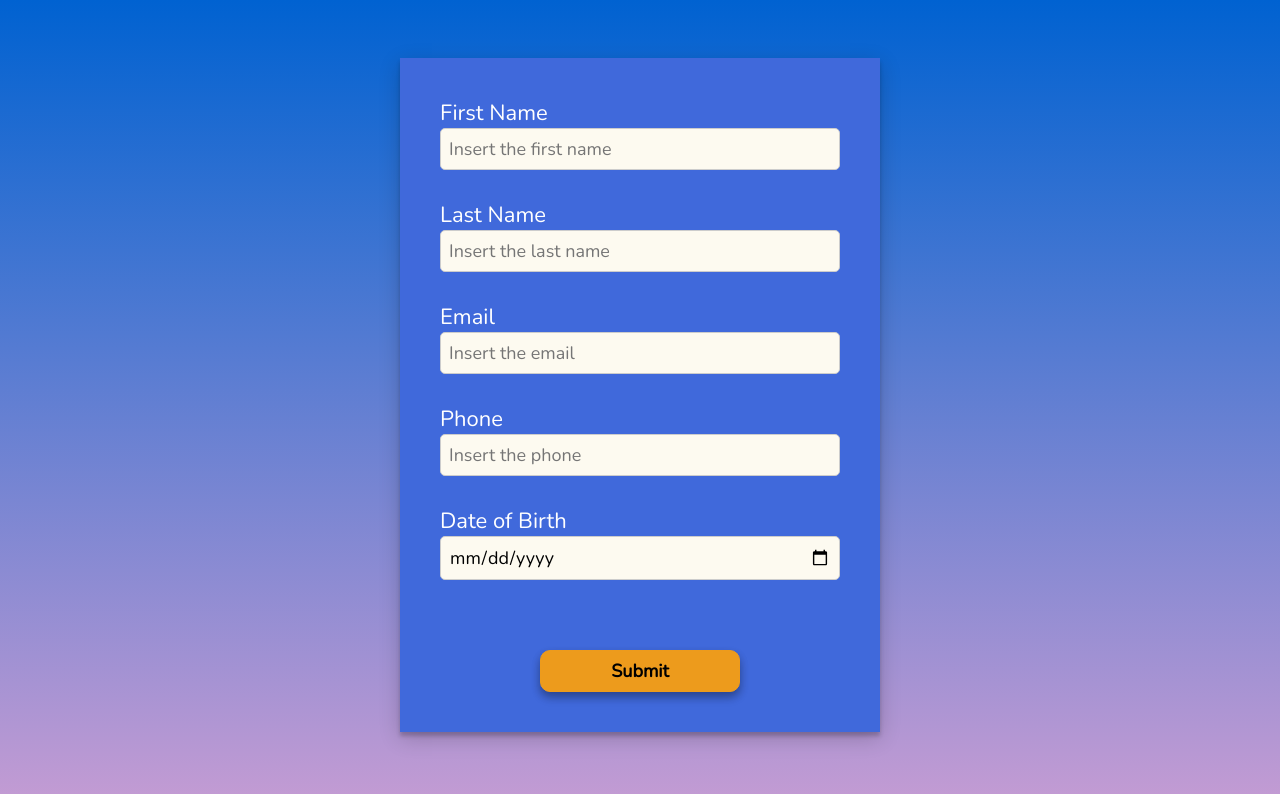
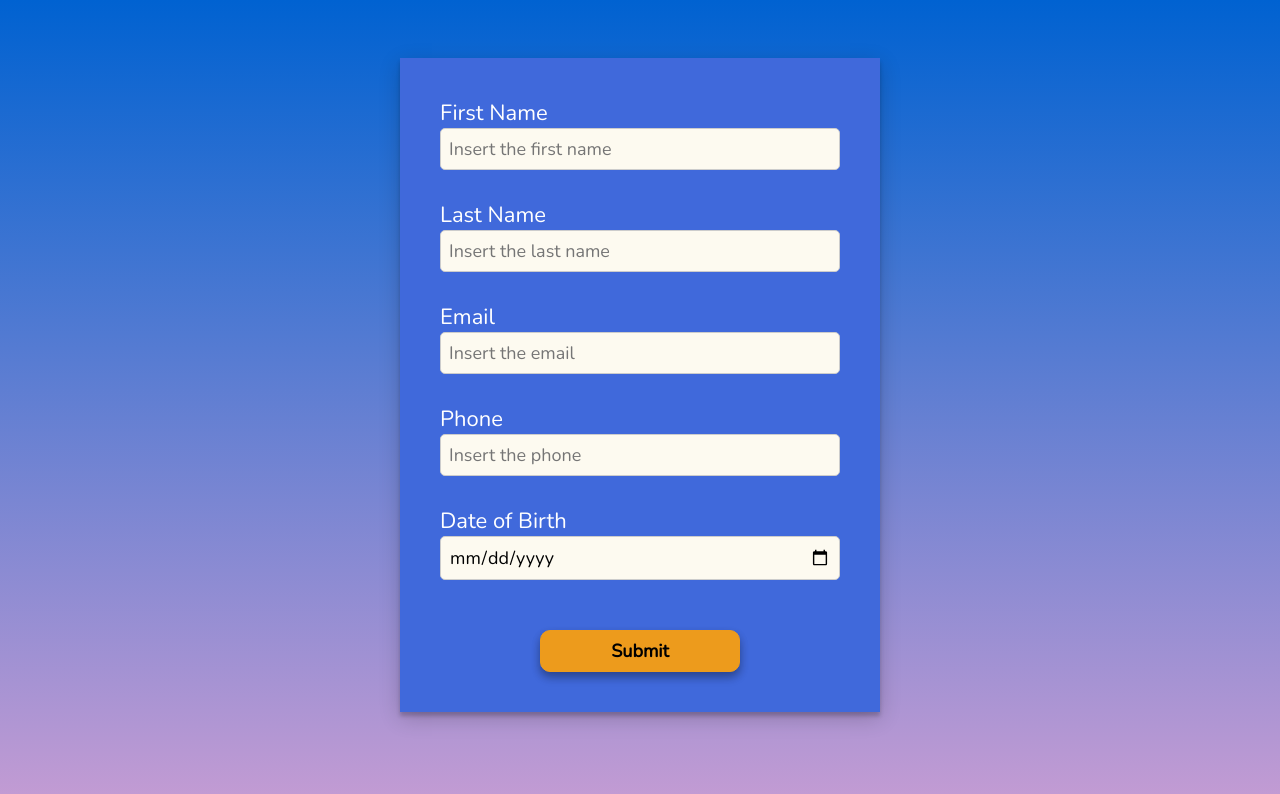
Before and after one commit to lutchenikova/TSX-Form, a React (Vite) app in the folder TSX-Form/: page / in a window 1280 px wide. Shown: the top 794 px of the page. Built offline with nearby package versions, Linux system fonts and the light colour scheme.

Commit message:
[develop] Adjust padding on button

```diff
--- a/TSX-Form/src/index.css
+++ b/TSX-Form/src/index.css
@@ -68,7 +68,7 @@ span {
 	display: flex;
 	margin-left: auto;
 	margin-right: auto;
-	padding-top: 40px;
+	padding-top: 20px;
 	width: 200px;
 }
 
```
